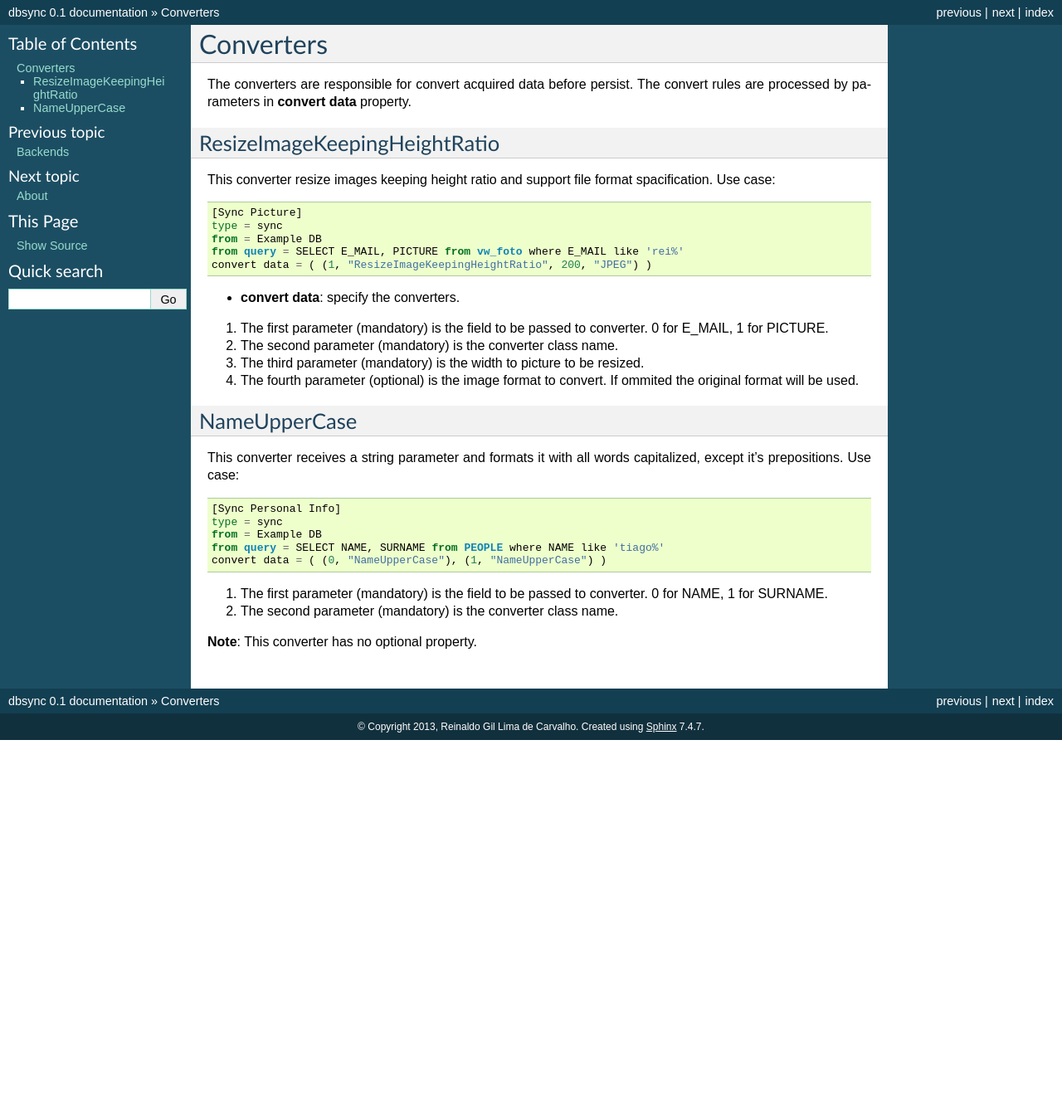
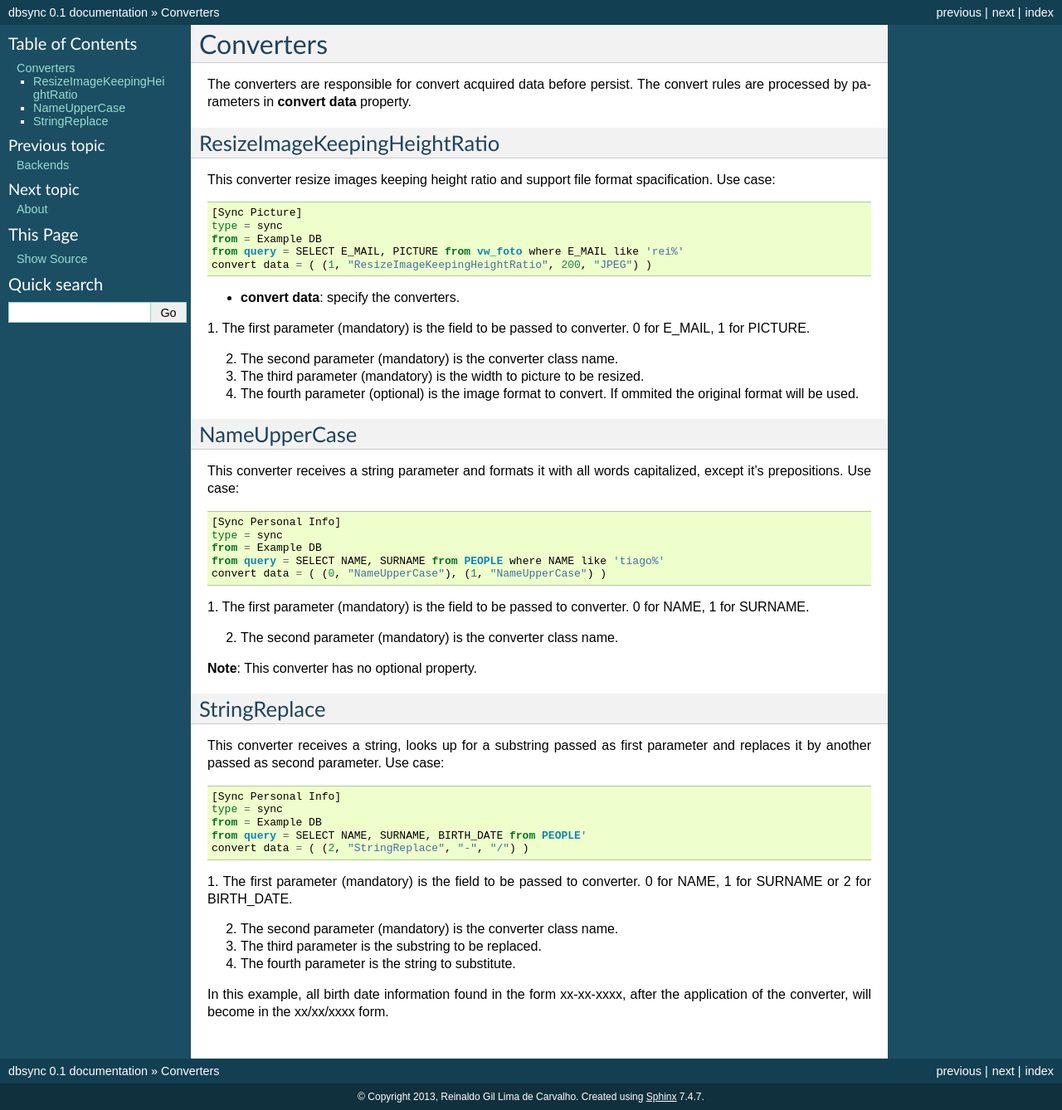
Before and after one commit to reinaldoc/dbsync, a Sphinx documentation site: the page built from docs/47_converters.rst, in a window 1280 px wide. Shown: the whole page at 83% size. Built offline with Sphinx 7.4.7, drawn with Linux system fonts in a browser that asks for light colours; before the commit the page ends 900 px from its top, so only the background shows below that.

Commit message:
Added docs to StringReplace converter and other minor changes.

```diff
--- a/docs/47_converters.rst
+++ b/docs/47_converters.rst
@@ -21,7 +21,8 @@
 
 * **convert data**: specify the converters.
 
-1.  The first parameter (mandatory) is the field to be passed to converter. 0 for E_MAIL, 1 for PICTURE.
+1.  The first parameter (mandatory) is the field to be passed to converter. 0
+for E_MAIL, 1 for PICTURE.
 
 2.  The second parameter (mandatory) is the converter class name.
 
@@ -42,8 +43,33 @@
     from query = SELECT NAME, SURNAME from PEOPLE where NAME like 'tiago%'
     convert data = ( (0, "NameUpperCase"), (1, "NameUpperCase") )
 
-1.  The first parameter (mandatory) is the field to be passed to converter. 0 for NAME, 1 for SURNAME.
+1.  The first parameter (mandatory) is the field to be passed to converter. 0
+for NAME, 1 for SURNAME.
 
 2.  The second parameter (mandatory) is the converter class name.
 
 **Note**: This converter has no optional property.
+
+StringReplace
+=============
+
+This converter receives a string, looks up for a substring passed as first
+parameter and replaces it by another passed as second parameter. Use case: ::
+
+    [Sync Personal Info]
+    type = sync
+    from = Example DB
+    from query = SELECT NAME, SURNAME, BIRTH_DATE from PEOPLE'
+    convert data = ( (2, "StringReplace", "-", "/") )
+
+1.  The first parameter (mandatory) is the field to be passed to converter. 0
+for NAME, 1 for SURNAME or 2 for BIRTH_DATE.
+
+2.  The second parameter (mandatory) is the converter class name.
+
+3.  The third parameter is the substring to be replaced.
+
+4. The fourth parameter is the string to substitute.
+
+In this example, all birth date information found in the form xx-xx-xxxx, after the
+application of the converter, will become in the xx/xx/xxxx form.
```
